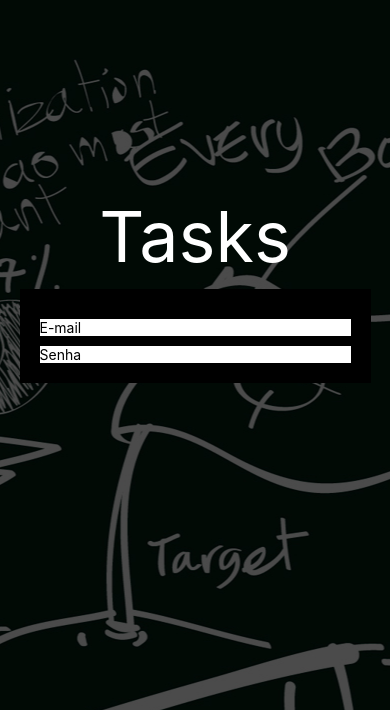
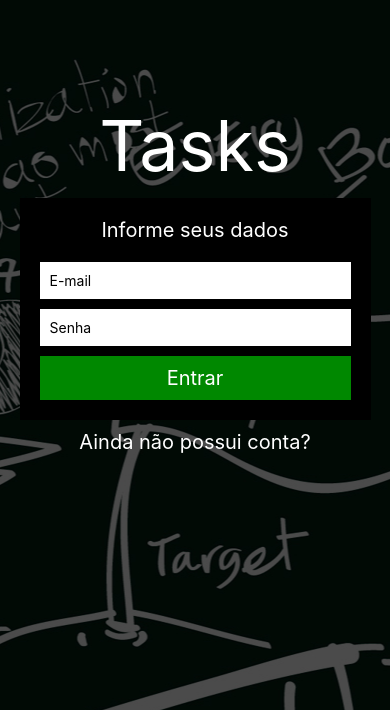
Before and after one commit to VashRogers/TasksApp, a React Native app: screen / in a window 390 px wide. Shown: the part 134-844 px from the top of the page. Built offline with nearby package versions, Linux system fonts and the light colour scheme.

Commit message:
criaçao da tela Auth sem hooks e com hooks

```diff
--- a/App.js
+++ b/App.js
@@ -2,12 +2,13 @@ import React from 'react'
 import Main from './src/Main';
 import TaskList from './src/screens/TaskList';
 import Auth from './src/screens/Auth';
-
+import AuthWithHooks from './src/screens/AuthWithHooks';
 
 export default function App() {
   return (
     //<Main/>
     // <TaskList />
     <Auth/>
+    // <AuthWithHooks />
   );
 }
--- a/src/screens/Auth.js
+++ b/src/screens/Auth.js
@@ -1,5 +1,5 @@
 import React, { Component } from 'react'
-import { ImageBackground, Text, View, StyleSheet, TextInput, TouchableOpacity } from 'react-native'
+import { ImageBackground, Text, View, StyleSheet, TextInput, TouchableOpacity, Platform, Alert } from 'react-native'
 
 import backgroundImage from '../../assets/login.jpg'
 import commonStyles from '../commonStyles'
@@ -7,8 +7,19 @@ import commonStyles from '../commonStyles'
 export default class Auth extends Component {
 
     state = {
+      name:'',
       email:'',
       password:'',
+      confirmPassword:'',
+      stageNew: false
+    }
+
+    signinOrsignup = () => {
+      if(this.state.stageNew){
+        Alert.alert('Sucesso!', 'Criar Conta')
+      } else{
+        Alert.alert('Sucesso!', 'Logar')
+      }
     }
 
     render(){
@@ -19,6 +30,17 @@ export default class Auth extends Component {
 
           <Text style={styles.title}>Tasks</Text>
           <View style={styles.formContainer}>
+            <Text style={styles.subtitle}>
+              {this.state.stageNew ? 'Crie sua conta' : 'Informe seus dados'}
+            </Text>
+            {this.state.stageNew &&
+               <TextInput
+               placeholder='Nome'
+               value={this.state.name} style={styles.input}
+               onChangeText={name => this.setState({ name })}
+             />
+
+            }
             <TextInput
               placeholder='E-mail'
               value={this.state.email} style={styles.input}
@@ -28,9 +50,36 @@ export default class Auth extends Component {
               placeholder='Senha'
               value={this.state.password} style={styles.input}
               onChangeText={password => this.setState({ password })}
+              secureTextEntry={true}
             />
+            {this.state.stageNew &&
+              <TextInput
+              placeholder='Confirme a senha'
+              value={this.state.confirmPassword} style={styles.input}
+              onChangeText={confirmPassword => this.setState({ confirmPassword })}
+              secureTextEntry={true}
+            />
+            }
+            <TouchableOpacity
+              onPress={this.signinOrsignup}
+            >
+              <View style={styles.button}>
+                <Text style={styles.buttonText}>
+                  {this.state.stageNew ? 'Registrar' : 'Entrar'}
+                </Text>
+              </View>
+            </TouchableOpacity>
           </View>
-
+          <TouchableOpacity
+            style={{ padding:10 }}
+            onPress={() => {
+              this.setState({ stageNew: !this.state.stageNew })
+            }}
+          >
+            <Text style={styles.subtitle}>
+              {this.state.stageNew ? 'Já possui conta?':'Ainda não possui conta?'}
+            </Text>
+          </TouchableOpacity>
         </ImageBackground>
       )
     }
@@ -50,9 +99,11 @@ const styles = StyleSheet.create({
     marginBottom:10,
 
   },
-  input:{
-    marginTop:10,
-    backgroundColor:'white',
+  subtitle:{
+    color:commonStyles.colors.secondary,
+    fontSize:20,
+    textAlign:'center',
+    marginBottom:10,
 
   },
   formContainer:{
@@ -60,5 +111,20 @@ const styles = StyleSheet.create({
     padding:20,
     width:'90%'
   },
+  input:{
+    marginTop:10,
+    backgroundColor:'white',
+    padding: Platform.OS == 'ios' ? 15 : 10
+  },
+  button:{
+    backgroundColor:'#080',
+    marginTop:10,
+    padding:10,
+    alignItems:'center',
+  },
+  buttonText:{
+    color:'white',
+    fontSize:20
+  },
 
 })
--- /dev/null
+++ b/src/screens/AuthWithHooks.js
@@ -0,0 +1,134 @@
+import React, { useState } from 'react'
+import { ImageBackground, Text, View, StyleSheet, TextInput, TouchableOpacity, Platform, Alert } from 'react-native'
+
+import backgroundImage from '../../assets/login.jpg'
+import commonStyles from '../commonStyles'
+
+const AuthWithHooks = () => {
+    const[ name, setName] = useState('');
+    const[ email, setEmail] = useState('');
+    const[ password, setPassword] = useState('');
+    const[ confirmPassword, setConfirmPassword] = useState('');
+    const[ stageNew, setStageNew] = useState(false)
+    // state = {
+    //   name:'',
+    //   email:'',
+    //   password:'',
+    //   confirmPassword:'',
+    //   stageNew: false
+    // }
+
+    const signinOrsignup = () => {
+      if(stageNew){
+        Alert.alert('Sucesso!', 'Criar Conta')
+      } else{
+        Alert.alert('Sucesso!', 'Logar')
+      }
+    }
+
+    return(
+      <ImageBackground source={backgroundImage}
+        style={styles.background}
+      >
+
+        <Text style={styles.title}>Tasks</Text>
+        <View style={styles.formContainer}>
+          <Text style={styles.subtitle}>
+            {stageNew ? 'Crie sua conta' : 'Informe seus dados'}
+          </Text>
+          {stageNew &&
+              <TextInput
+              placeholder='Nome'
+              value={name} style={styles.input}
+              onChangeText={name => setName(name)}
+            />
+
+          }
+          <TextInput
+            placeholder='E-mail'
+            value={email} style={styles.input}
+            onChangeText={email => setEmail(email)}
+          />
+          <TextInput
+            placeholder='Senha'
+            value={password} style={styles.input}
+            onChangeText={password => setPassword(password)}
+            secureTextEntry={true}
+          />
+          {stageNew &&
+            <TextInput
+            placeholder='Confirme a senha'
+            value={confirmPassword} style={styles.input}
+            onChangeText={confirmPassword => setConfirmPassword(confirmPassword)}
+            secureTextEntry={true}
+          />
+          }
+          <TouchableOpacity
+            onPress={signinOrsignup}
+          >
+            <View style={styles.button}>
+              <Text style={styles.buttonText}>
+                {stageNew ? 'Registrar' : 'Entrar'}
+              </Text>
+            </View>
+          </TouchableOpacity>
+        </View>
+        <TouchableOpacity
+          style={{ padding:10 }}
+          onPress={() => {
+            setStageNew(!stageNew)
+          }}
+        >
+          <Text style={styles.subtitle}>
+            {stageNew ? 'Já possui conta?':'Ainda não possui conta?'}
+          </Text>
+        </TouchableOpacity>
+      </ImageBackground>
+    )
+  }
+
+export default AuthWithHooks
+
+const styles = StyleSheet.create({
+  background:{
+    flex:1,
+    width:'100%',
+    alignItems:'center',
+    justifyContent:'center',
+  },
+  title:{
+    // fontFamily:commonStyles.fontFamily,
+    color:commonStyles.colors.secondary,
+    fontSize:70,
+    marginBottom:10,
+
+  },
+  subtitle:{
+    color:commonStyles.colors.secondary,
+    fontSize:20,
+    textAlign:'center',
+    marginBottom:10,
+
+  },
+  formContainer:{
+    backgroundColor:'black',
+    padding:20,
+    width:'90%'
+  },
+  input:{
+    marginTop:10,
+    backgroundColor:'white',
+    padding: Platform.OS == 'ios' ? 15 : 10
+  },
+  button:{
+    backgroundColor:'#080',
+    marginTop:10,
+    padding:10,
+    alignItems:'center',
+  },
+  buttonText:{
+    color:'white',
+    fontSize:20
+  },
+
+})
```
